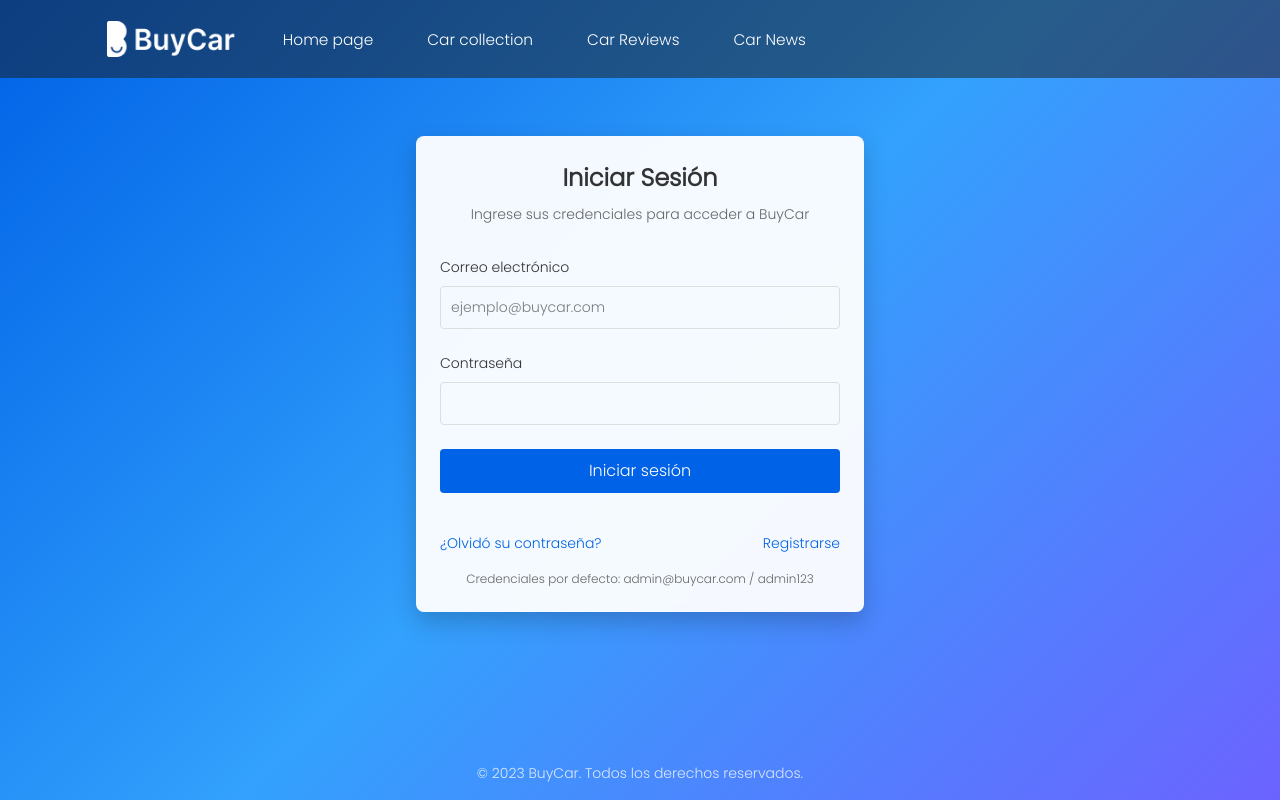
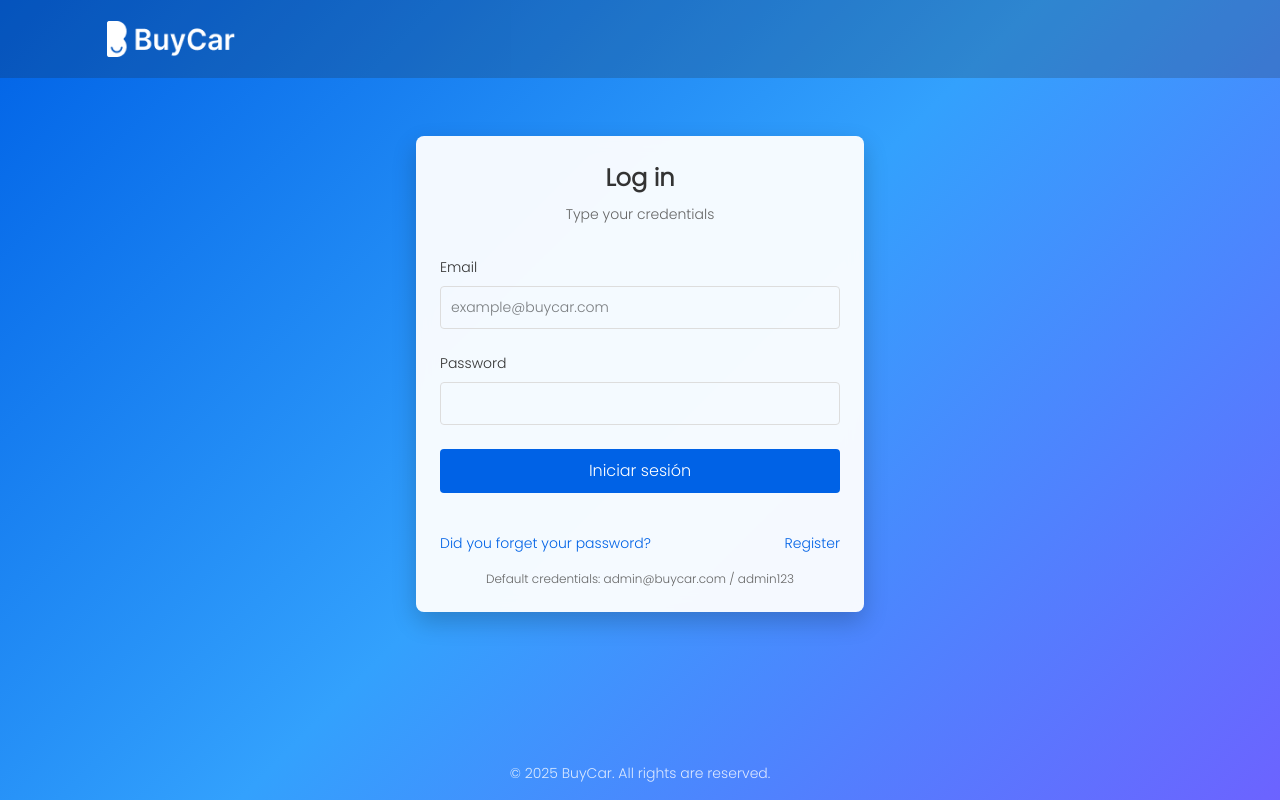
Before and after one commit to DavidAdolfoGomezUribe/ProyectoSerPitch, a Next.js app: page /login in a window 1280 px wide. Built offline with nearby package versions, Linux system fonts and the light colour scheme; what @meshsdk/react would draw is missing.

Commit message:
feat: :sparkles: Little details refined on log in page

```diff
--- a/src/pages/login/index.tsx
+++ b/src/pages/login/index.tsx
@@ -56,19 +56,11 @@ export default function LoginPage() {
     return (
         <div className={styles["login-container"]}>
             {/* Navbar */}
-            <header className="headercontainer">
+            <header className={styles["header-container"]}>
                 <div>
                     <Link href="/">
-                        <Image alt="logo" src="/buycarlogo.png" width={500} height={400} className="logo" />
+                        <Image alt="logo" src="/buycarlogo.png" width={500} height={400} className={styles["logo"]} />
                     </Link>
-
-                    <div>
-                        <p>Home page</p>
-                        <p>Car collection</p>
-                        <p>Car Reviews</p>
-                        <p>Car News</p>
-                    </div>
-
                 </div>
             </header>
 
@@ -76,8 +68,8 @@ export default function LoginPage() {
             <div className={styles["login-form-container"]}>
                 <div className={styles["login-card"]}>
                     <div className={styles["login-card-header"]}>
-                        <h2 className={styles["login-card-title"]}>Iniciar Sesión</h2>
-                        <p className={styles["login-card-description"]}>Ingrese sus credenciales para acceder a BuyCar</p>
+                        <h2 className={styles["login-card-title"]}>Log in</h2>
+                        <p className={styles["login-card-description"]}>Type your credentials</p>
                     </div>
                     <div className={styles["login-card-content"]}>
                         <form onSubmit={handleLogin} className={styles["login-form"]}>
@@ -89,12 +81,12 @@ export default function LoginPage() {
                             )}
                             <div className={styles["login-form-group"]}>
                                 <label htmlFor="email" className={styles["login-label"]}>
-                                    Correo electrónico
+                                    Email
                                 </label>
                                 <input
                                     id="email"
                                     type="email"
-                                    placeholder="ejemplo@buycar.com"
+                                    placeholder="example@buycar.com"
                                     value={email}
                                     onChange={(e) => setEmail(e.target.value)}
                                     required
@@ -103,7 +95,7 @@ export default function LoginPage() {
                             </div>
                             <div className={styles["login-form-group"]}>
                                 <label htmlFor="password" className={styles["login-label"]}>
-                                    Contraseña
+                                    Password
                                 </label>
                                 <input
                                     id="password"
@@ -122,20 +114,20 @@ export default function LoginPage() {
                     <div className={styles["login-card-footer"]}>
                         <div className={styles["login-links"]}>
                             <Link href="#" className={styles["login-link"]}>
-                                ¿Olvidó su contraseña?
+                                Did you forget your password?
                             </Link>
                             <Link href="#" className={styles["login-link"]}>
-                                Registrarse
+                                Register
                             </Link>
                         </div>
-                        <p className={styles["login-credentials-hint"]}>Credenciales por defecto: admin@buycar.com / admin123</p>
+                        <p className={styles["login-credentials-hint"]}>Default credentials: admin@buycar.com / admin123</p>
                     </div>
                 </div>
             </div>
 
             {/* Footer */}
             <footer className={styles["login-footer"]}>
-                <p>© 2023 BuyCar. Todos los derechos reservados.</p>
+                <p>© 2025 BuyCar. All rights are reserved.</p>
             </footer>
         </div>
     )
--- a/src/pages/login/login.module.css
+++ b/src/pages/login/login.module.css
@@ -6,6 +6,25 @@
   background: linear-gradient(135deg, #0062e6 0%, #33a1fd 50%, #6c63ff 100%);
   font-family: system-ui, -apple-system, BlinkMacSystemFont, "Segoe UI", Roboto, sans-serif;
 }
+
+.header-container{
+  z-index: 1;
+  background-color:rgba(25, 25, 25, 0.2);
+  display: flex;
+  flex-direction: row;
+  width: 100vw;
+  height: 6.11vw;
+  align-items: center;
+  position: fixed;
+
+  .logo{
+    position: relative;
+    left: 8.33vw;
+    width: 10vw;
+    height: 2.77vw;
+  }
+
+}/* final del header */
 
 /* Estilos del formulario */
 .login-form-container {
```
